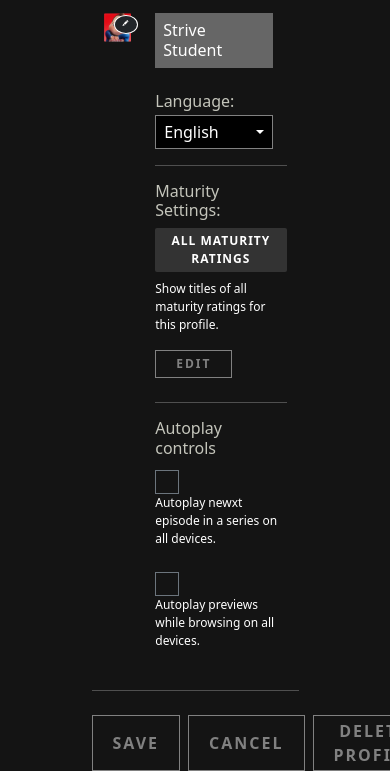
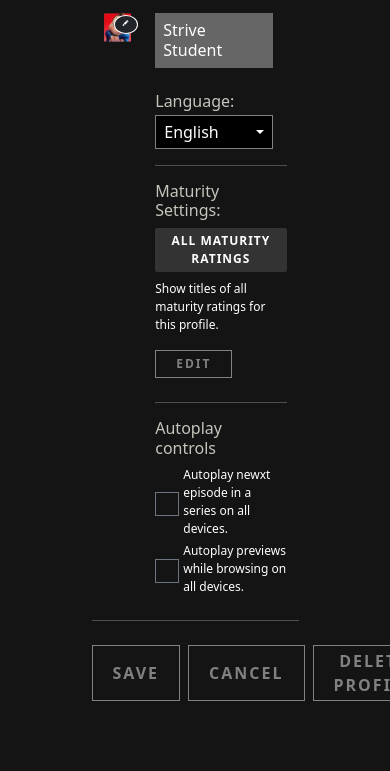
Before and after one commit to SamueleCastaldo01/Progetto-settimana-6, a plain HTML site: page profile.html in a window 390 px wide. Shown: the part 103-874 px from the top of the page. After the commit the page ends 844 px from the top, so only its background shows below. Drawn offline with nearby package versions, Linux system fonts and the light colour scheme.

Commit message:
commitResponsiveProfile

```diff
--- a/profile.html
+++ b/profile.html
@@ -69,15 +69,18 @@
                         <button class="buttonEdit py-1 mb-2">edit</button>
                         <hr>
                         <h6 class="colorProfileMiniTitle">Autoplay controls</h6>
-                        <div class="">
+                        <div class="d-flex align-items-center">
                             <input class="form-check-input bg-transparent border-gray1 rounded-0" type="checkbox"
                                 id="checkboxNoLabel" value="" aria-label="...">
-                            <label for="checkboxNoLabel"><p>Autoplay newxt episode in a series on all devices.</p></label>
+                            <p class="mb-0 ms-1">Autoplay newxt episode in a series on all devices.</p>
                         </div>
-                        <div class="mt-1">
+                        <div class="mt-1 d-flex align-items-center">
                             <input class="form-check-input bg-transparent border-gray1 rounded-0" type="checkbox"
                                 id="checkboxNoLabel2" value="" aria-label="...">
-                            <label for="checkboxNoLabel2"><p>Autoplay previews while browsing on all devices.</p></label>
+                                <div>
+                                    <p class="mb-0 ms-1">Autoplay previews while browsing on all devices.</p>
+                                </div>
+
                         </div>
                     </div>
                     <hr class="my-4">
```
